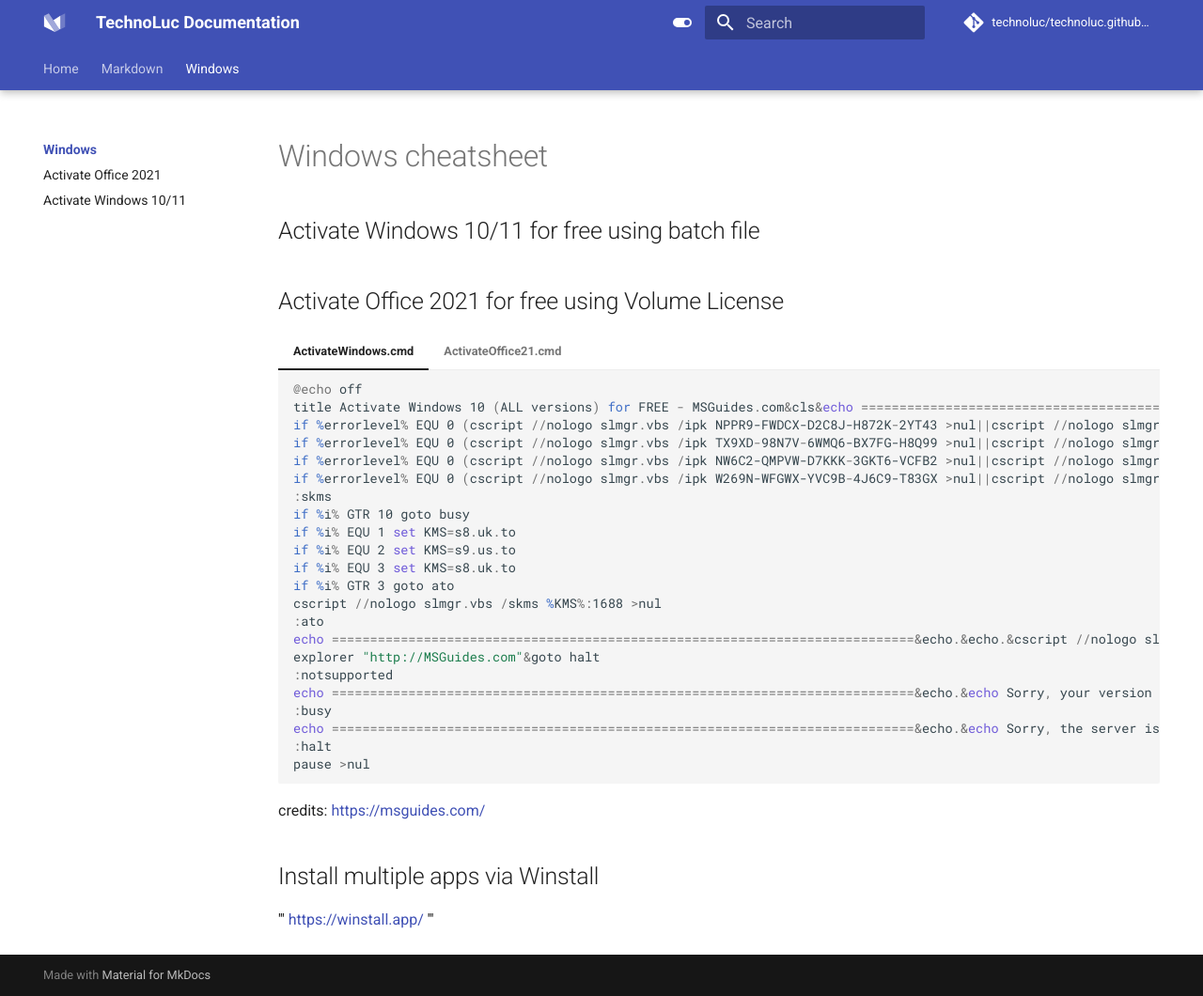
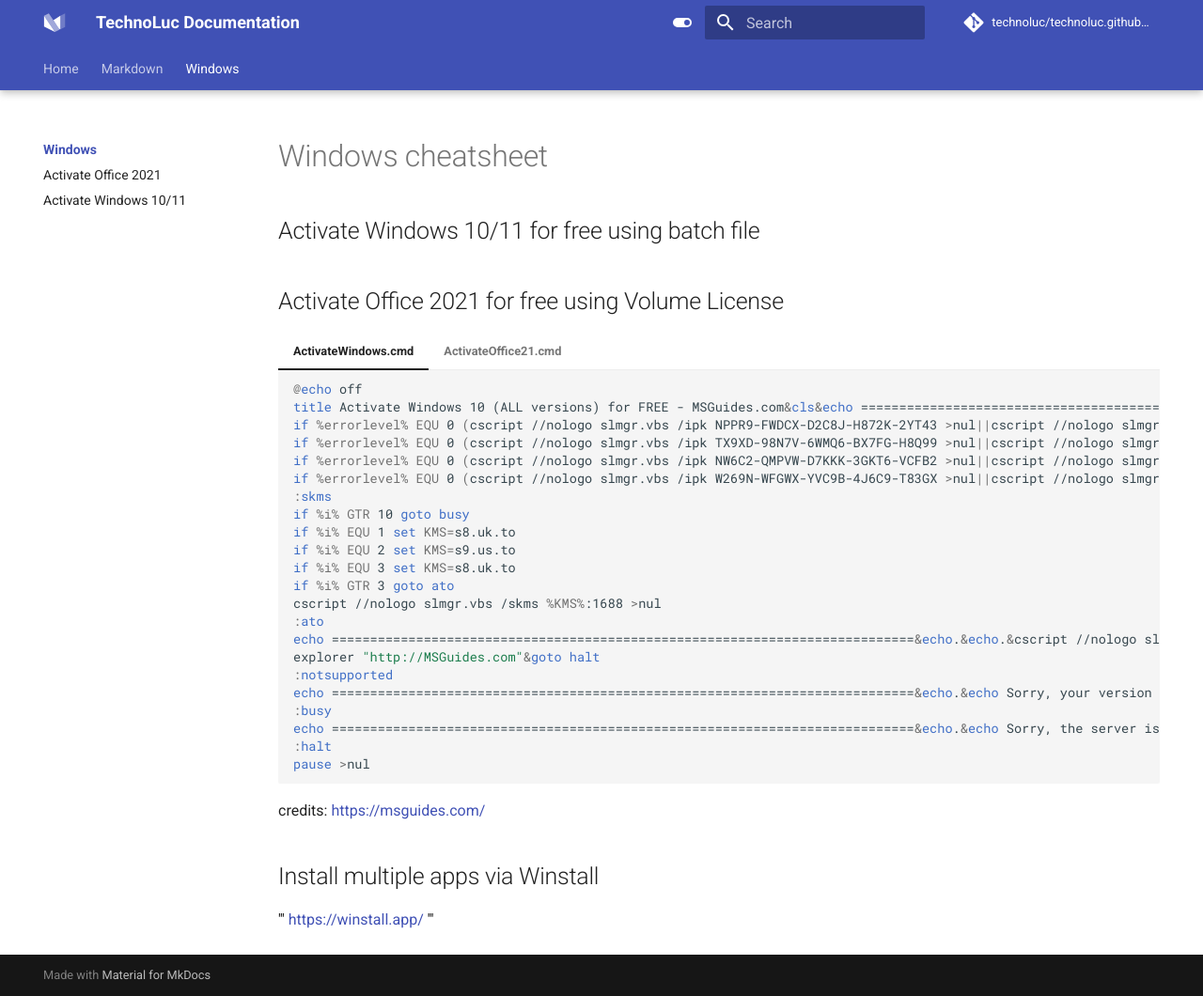
Before and after one commit to technoluc/technoluc.github.io, an MkDocs documentation site: the page built from docs/windows/index.md, in a window 1280 px wide and 1060 px high. Shown: the whole window at 94% size. Built offline with MkDocs 1.6.1 and Material for MkDocs 9.7.7, drawn with Linux system fonts in a browser that asks for light colours; comment, search, counter and statistics services are not loaded.

Commit message:
update syntax

````diff
--- a/docs/windows/index.md
+++ b/docs/windows/index.md
@@ -8,7 +8,7 @@
 
 === "ActivateWindows.cmd"
 
-    ``` powershell
+    ``` bat
     @echo off
     title Activate Windows 10 (ALL versions) for FREE - MSGuides.com&cls&echo =====================================================================================&echo #Project: Activating Microsoft software products for FREE without additional software&echo =====================================================================================&echo.&echo #Supported products:&echo - Windows 10 Home&echo - Windows 10 Professional&echo - Windows 10 Education&echo - Windows 10 Enterprise&echo.&echo.&echo ============================================================================&echo Activating your Windows...&cscript //nologo slmgr.vbs /ckms >nul&cscript //nologo slmgr.vbs /upk >nul&cscript //nologo slmgr.vbs /cpky >nul&set i=1&wmic os | findstr /I "enterprise" >nul
     if %errorlevel% EQU 0 (cscript //nologo slmgr.vbs /ipk NPPR9-FWDCX-D2C8J-H872K-2YT43 >nul||cscript //nologo slmgr.vbs /ipk DPH2V-TTNVB-4X9Q3-TJR4H-KHJW4 >nul||cscript //nologo slmgr.vbs /ipk YYVX9-NTFWV-6MDM3-9PT4T-4M68B >nul||cscript //nologo slmgr.vbs /ipk 44RPN-FTY23-9VTTB-MP9BX-T84FV >nul||cscript //nologo slmgr.vbs /ipk WNMTR-4C88C-JK8YV-HQ7T2-76DF9 >nul||cscript //nologo slmgr.vbs /ipk 2F77B-TNFGY-69QQF-B8YKP-D69TJ >nul||cscript //nologo slmgr.vbs /ipk DCPHK-NFMTC-H88MJ-PFHPY-QJ4BJ >nul||cscript //nologo slmgr.vbs /ipk QFFDN-GRT3P-VKWWX-X7T3R-8B639 >nul||cscript //nologo slmgr.vbs /ipk M7XTQ-FN8P6-TTKYV-9D4CC-J462D >nul||cscript //nologo slmgr.vbs /ipk 92NFX-8DJQP-P6BBQ-THF9C-7CG2H >nul&goto skms) else wmic os | findstr /I "home" >nul
@@ -35,7 +35,7 @@
 
 === "ActivateOffice21.cmd"
 
-    ``` powershell
+    ``` bat
     @echo off
     title Activate Microsoft Office 2021 (ALL versions) for FREE - MSGuides.com&cls&echo =====================================================================================&echo #Project: Activating Microsoft software products for FREE without additional software&echo =====================================================================================&echo.&echo #Supported products:&echo - Microsoft Office Standard 2021&echo - Microsoft Office Professional Plus 2021&echo.&echo.&(if exist "%ProgramFiles%\Microsoft Office\Office16\ospp.vbs" cd /d "%ProgramFiles%\Microsoft Office\Office16")&(if exist "%ProgramFiles(x86)%\Microsoft Office\Office16\ospp.vbs" cd /d "%ProgramFiles(x86)%\Microsoft Office\Office16")&(for /f %%x in ('dir /b ..\root\Licenses16\ProPlus2021VL_KMS*.xrm-ms') do cscript ospp.vbs /inslic:"..\root\Licenses16\%%x" >nul)&echo.&echo =====================================================================================&echo Activating your product...&cscript //nologo slmgr.vbs /ckms >nul&cscript //nologo ospp.vbs /setprt:1688 >nul&cscript //nologo ospp.vbs /unpkey:6F7TH >nul&set i=1&cscript //nologo ospp.vbs /inpkey:FXYTK-NJJ8C-GB6DW-3DYQT-6F7TH >nul||goto notsupported
     :skms
````
